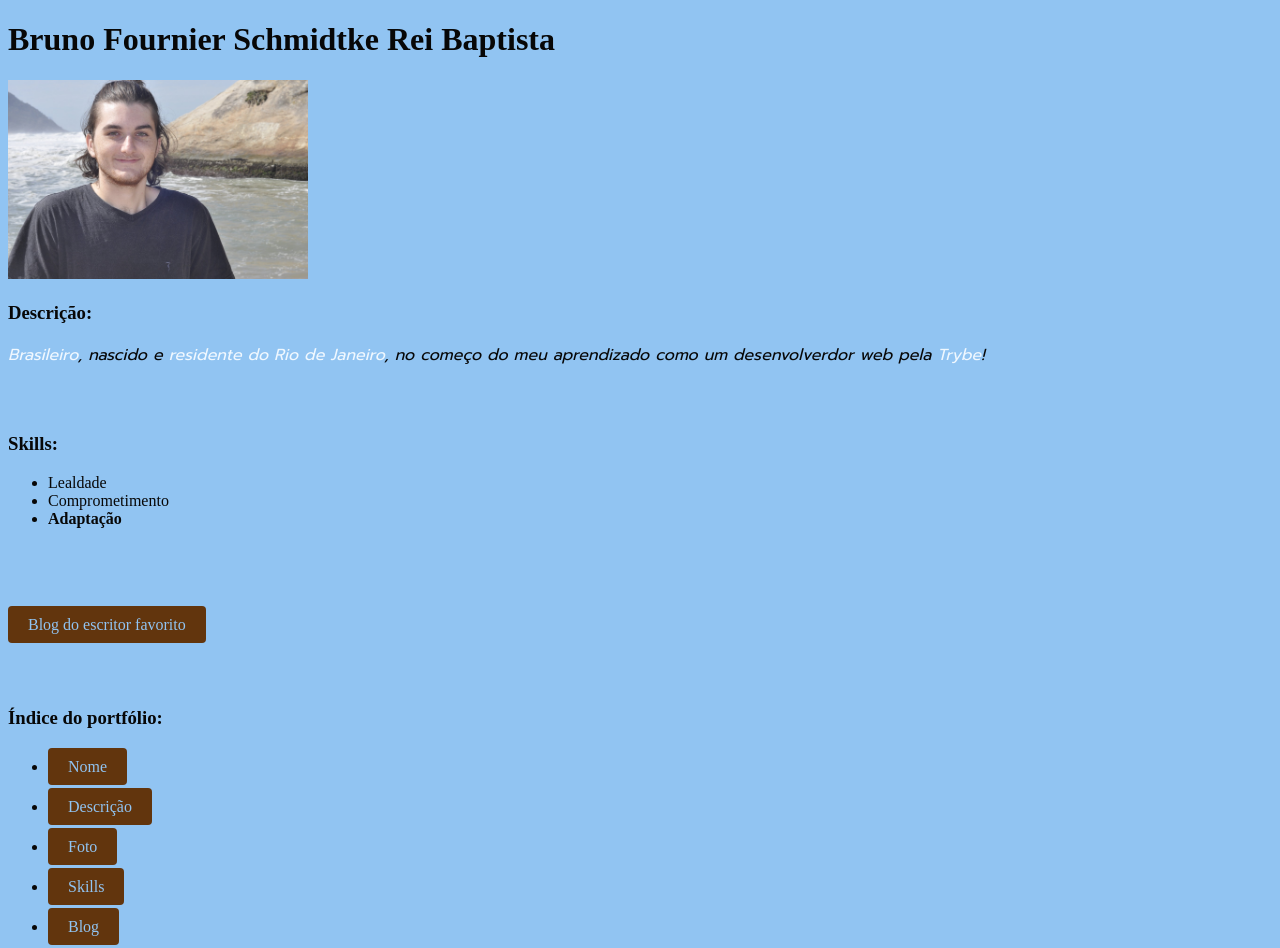
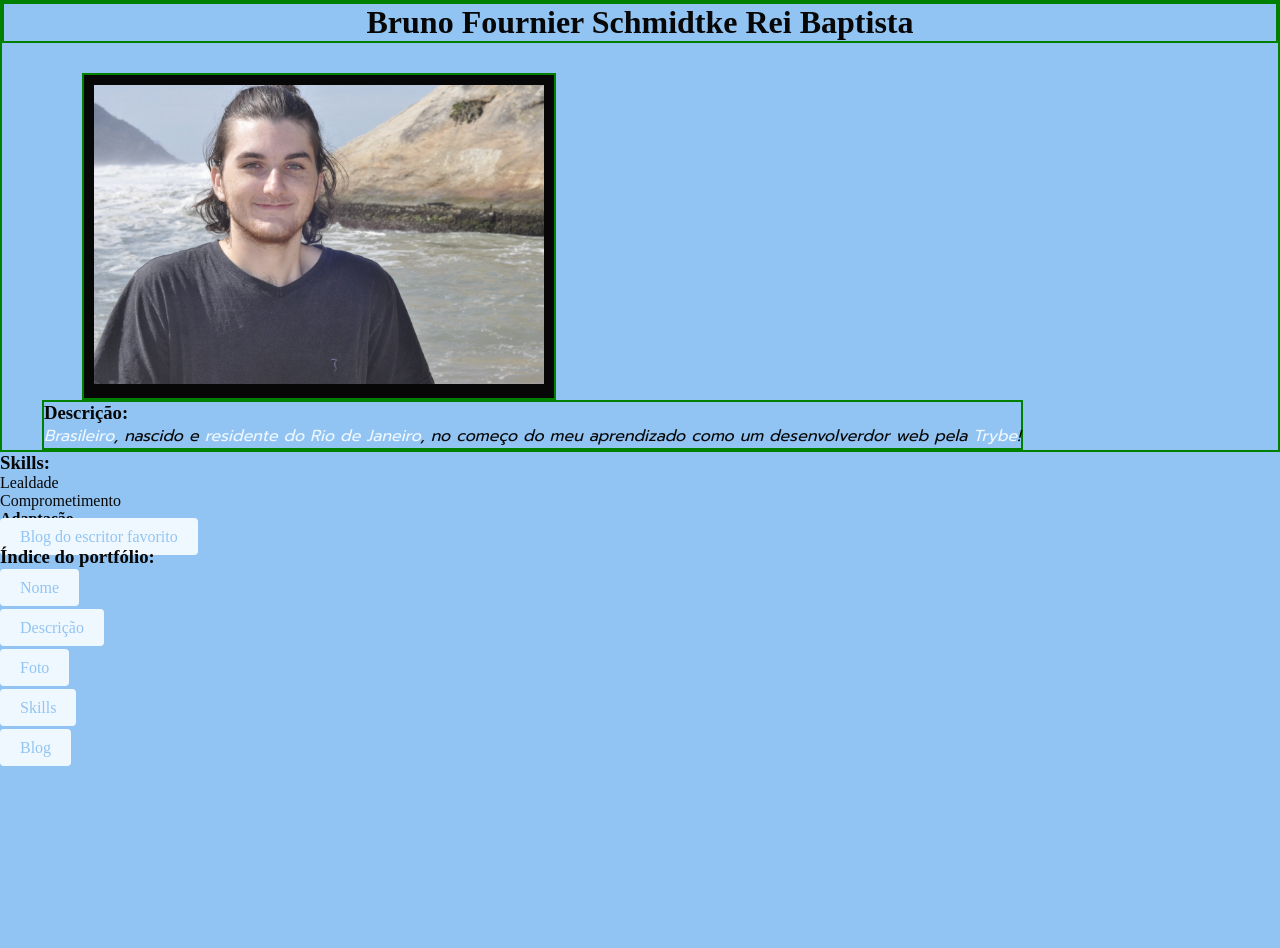
Before and after one commit to bruno9317/bruno9317.github.io, a plain HTML site: page index.html in a window 1280 px wide. After the commit the page ends 800 px from the top, so only its background shows below. Drawn offline with Linux system fonts and the light colour scheme.

Commit message:
apresentação do portfolio separado em divs e cada elemento reposicionado

```diff
--- a/index.html
+++ b/index.html
@@ -6,66 +6,38 @@
     <link rel="preconnect" href="https://fonts.googleapis.com">
     <link rel="preconnect" href="https://fonts.gstatic.com" crossorigin>
     <link href="https://fonts.googleapis.com/css2?family=Prompt&family=Source+Code+Pro:ital,wght@1,300&display=swap" rel="stylesheet">
+    <link rel="stylesheet" href="./style.css" />
 
-    <style>
-        body{
-            background-color: #91C4F2;
-            color: #070707;
-        }
-        #Descrição{
-            font-family:'Prompt';
-            font-style: italic;
-        }
-        #Nome{
-            font-family:'Prompt&family';
-        }
-        .links{
-            text-decoration: none;
-            background-color:#62350D;
-            padding: 10px 20px;
-            color: #91C4F2;
-            border-radius: 4px;
-         }
-         .elementos-lista{
-            line-height: 40px;
-
-         }
-
-         .destaque{
-            color: aliceblue;
-         }
-
-
-    </style>
 </head>
 <body>
+    <div id="Apresentação-div">
+
+        <div id="Nome-div">
             <h1 id="Nome">Bruno Fournier Schmidtke Rei Baptista</h1>
+        </div>
+
+        <div id="Foto-div" class="foto-descrição-div">
             <img
             id="Foto"
             src="./eu.jpg"
             alt="foto sorrindo em frente ao mar"
-    width="300px">
+            width="450px">
+        </div>
+
+        <div id="Descrição-div" class="foto-descrição-div" >
             <h3>Descrição:</h3>
-    <p id="Descrição"><span class="destaque">Brasileiro</span>, nascido e <span class="destaque">residente do Rio de Janeiro</span>, no começo do meu aprendizado como um desenvolverdor web pela <span class="destaque">Trybe</span>!
-    <br>
-    <br>
-    <br>
+            <p id="Descrição" ><span class="destaque">Brasileiro</span>, nascido e <span class="destaque">residente do Rio de Janeiro</span>, no começo do meu aprendizado como um desenvolverdor web pela <span class="destaque">Trybe</span>!
+        </div>
+    </div>
+
     <h3>Skills:</h3>
     <ul id="Skills">
         <li>Lealdade</li>
         <li>Comprometimento</li>
         <li><strong>Adaptação</strong></li>
     </ul>
-    <br>
-    <br>
-    <br>
-    <br>
      <a class="links" id="Blog" href="https://blog.patrickrothfuss.com/"
     target="_blank">Blog do escritor favorito</a>
-    <br>
-    <br>
-    <br>
-    <br>
     <h3>Índice do portfólio:</h3>
     <ul>
         <li class="elementos-lista"><a class="links" href="#Nome">Nome</a></li>
--- /dev/null
+++ b/style.css
@@ -0,0 +1,59 @@
+div{
+    border: 2px solid green;
+}
+
+#apresentação{}
+ #Nome-div{
+    text-align: center;
+ }
+ #Foto-div{
+    margin: 30px 0px 0px 80px;
+    background-color: #070707;
+    padding: 10px;
+ }
+ #Descrição-div{
+    margin: 0px 0px 0px 40px;
+ }
+ .foto-descrição-div{
+
+    display: inline-block;
+    vertical-align: middle;
+ }
+
+
+
+
+
+
+
+
+ body{
+    background-color: #91C4F2;
+    color: #070707;
+}
+#Descrição{
+    font-family:'Prompt';
+    font-style: italic;
+}
+#Nome{
+    font-family:'Prompt&family';
+}
+.links{
+    text-decoration: none;
+    background-color:aliceblue;
+    padding: 10px 20px;
+    color: #91C4F2;
+    border-radius: 4px;
+ }
+ .elementos-lista{
+    line-height: 40px;
+
+ }
+
+ .destaque{
+    color: aliceblue;
+ }
+ *{
+    margin: 0;
+    padding: 0;
+ }
```
Lines whose indentation alone changed are shown as unchanged.
